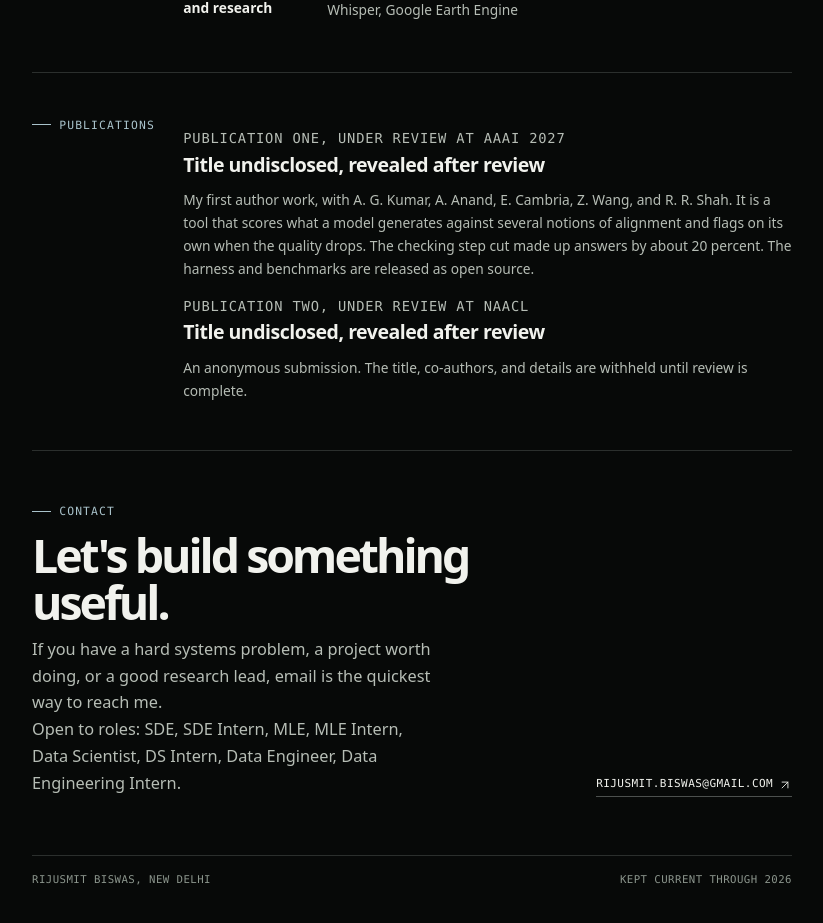
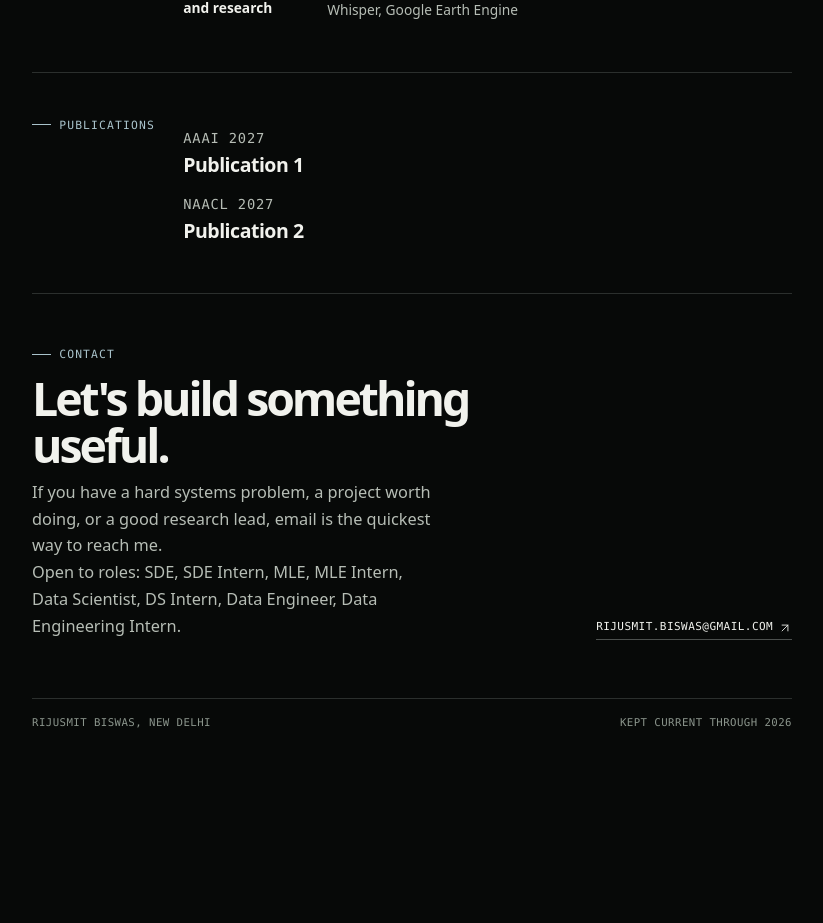
Before and after one commit to riju-talk/portfolio, a Next.js app: page / in a window 1280 px wide. Shown: the part 3563-4486 px from the top of the page, without its empty margins (228-1051 px from the left). After the commit the page ends 4374 px from the top, so only its background shows below. Built offline with nearby package versions, Linux system fonts and the light colour scheme.

Commit message:
Simplify publications to venue labels only
Co-Authored-By: Claude Sonnet 5.5 <noreply@anthropic.com>

```diff
--- a/src/app/page.jsx
+++ b/src/app/page.jsx
@@ -272,9 +272,8 @@ export default function HomePage() {
               {publications.map((publication) => (
                 <article className="publication-item reveal" key={publication.key}>
                   <div>
-                    <p className="publication-meta">{publication.label}, {publication.status}</p>
+                    <p className="publication-meta">{publication.status}</p>
                     <h3>{publication.title}</h3>
-                    <p>{publication.description}</p>
                     {publication.link && (
                       <a className="item-link" href={publication.link} target="_blank" rel="noreferrer">
                         Read publication <ArrowUpRight size={13} strokeWidth={1.5} />
--- a/src/data/portfolio-data.js
+++ b/src/data/portfolio-data.js
@@ -399,24 +399,8 @@ export const experience = [
 ];
 
 export const publications = [
-  {
-    key: "publication-1",
-    label: "Publication one",
-    title: "Title undisclosed, revealed after review",
-    description:
-      "My first author work, with A. G. Kumar, A. Anand, E. Cambria, Z. Wang, and R. R. Shah. It is a tool that scores what a model generates against several notions of alignment and flags on its own when the quality drops. The checking step cut made up answers by about 20 percent. The harness and benchmarks are released as open source.",
-    status: "Under review at AAAI 2027",
-    link: "",
-  },
-  {
-    key: "publication-2",
-    label: "Publication two",
-    title: "Title undisclosed, revealed after review",
-    description:
-      "An anonymous submission. The title, co-authors, and details are withheld until review is complete.",
-    status: "Under review at NAACL",
-    link: "",
-  },
+  { key: "publication-1", title: "Publication 1", status: "AAAI 2027" },
+  { key: "publication-2", title: "Publication 2", status: "NAACL 2027" },
 ];
 
 export const skillGroups = [
```
